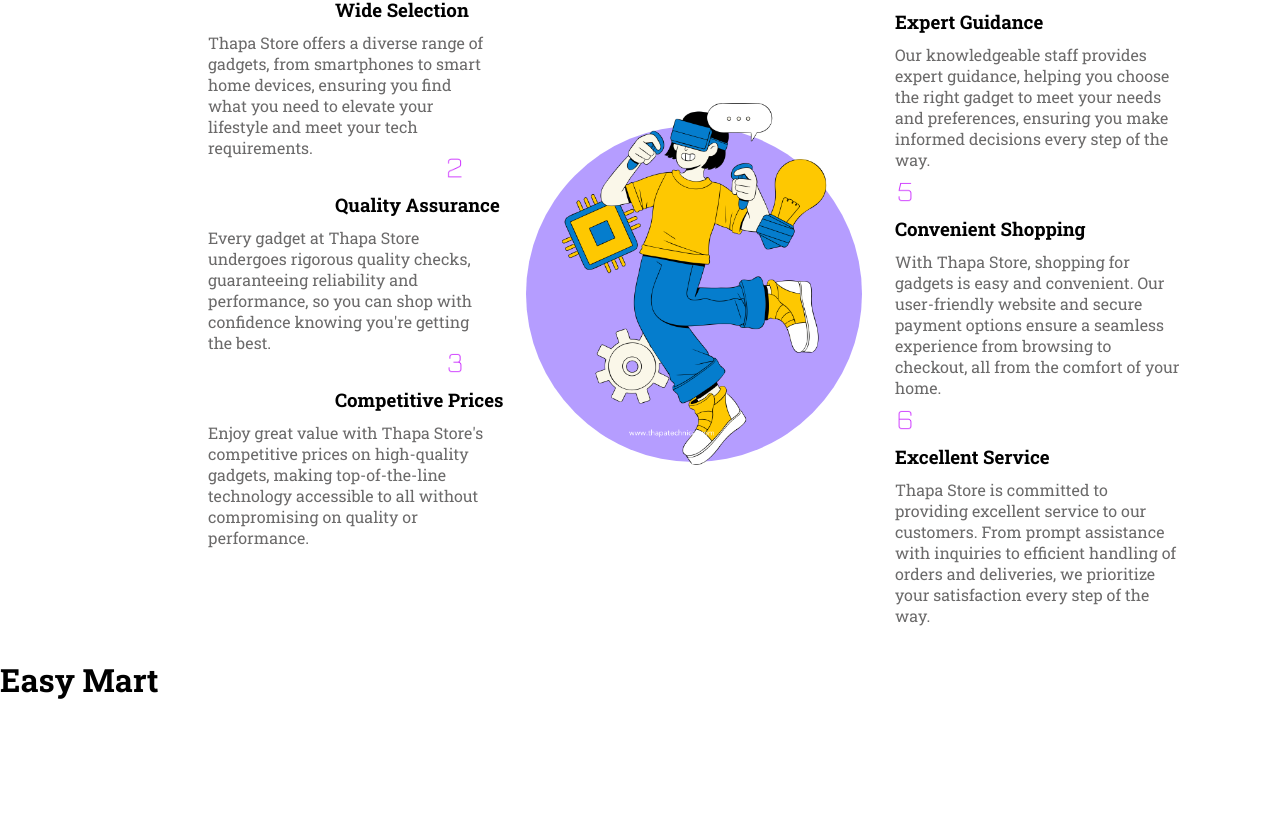
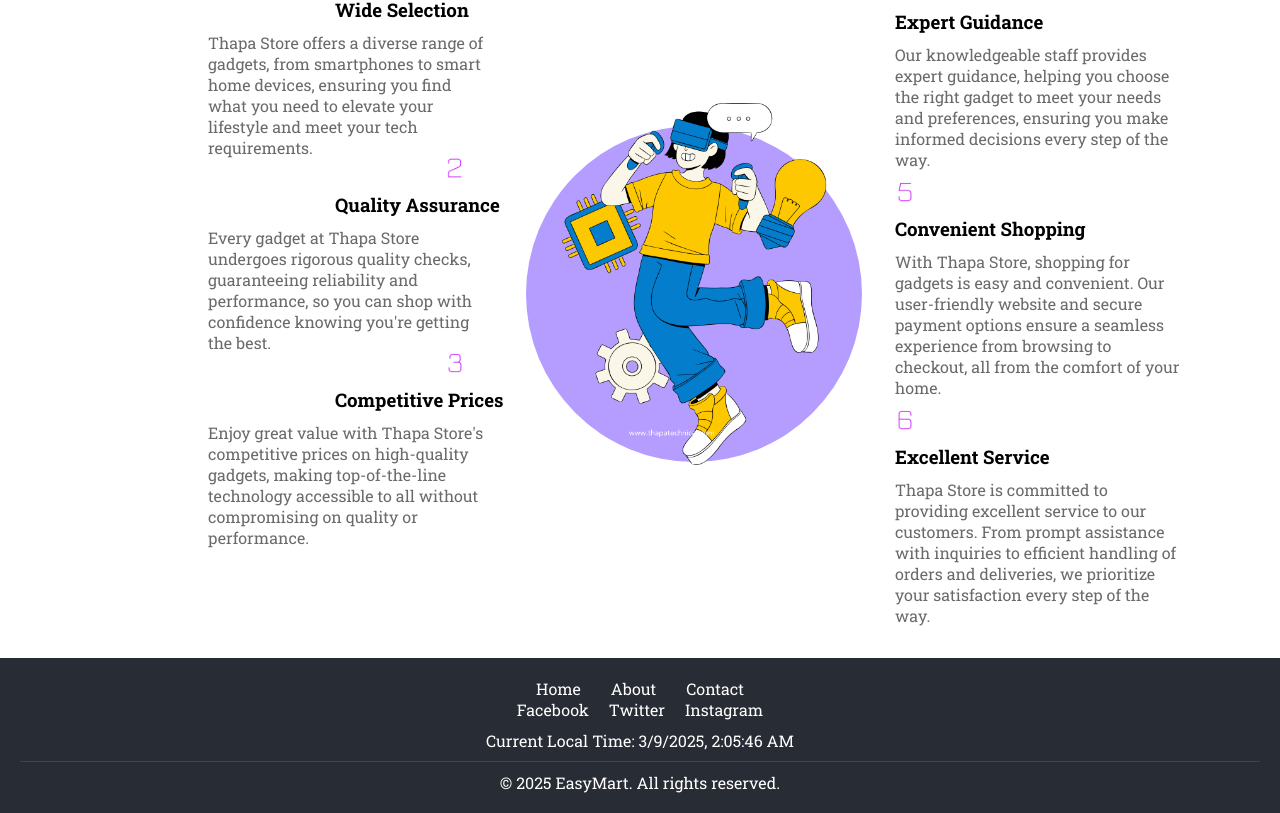
Before and after one commit to raviraj34/Easy_Mart, a React (Vite) app: page / in a window 1280 px wide. Shown: the part 1340-2153 px from the top of the page. Before the commit the page ends 2041 px from the top, so only its background shows below. Built offline with nearby package versions, Linux system fonts and the light colour scheme; no server answers.

Commit message:
ADDED FOOTER

```diff
--- a/src/App.css
+++ b/src/App.css
@@ -394,3 +394,31 @@
   left: 90px;
 
 }
+
+.footer {
+    background-color: #282c34;
+    color: white;
+    padding: 20px;
+    text-align: center;
+  }
+
+  .footer-nav a {
+    margin: 0 15px;
+    color: white;
+    text-decoration: none;
+  }
+
+  .footer-social a {
+    margin: 0 10px;
+    color: white;
+    text-decoration: none;
+  }
+
+  .footer-time {
+    margin: 10px 0;
+  }
+
+  .footer-bottom {
+    border-top: 1px solid #444;
+    padding-top: 10px;
+  }
--- a/src/api/Postapi.jsx
+++ b/src/api/Postapi.jsx
@@ -6,10 +6,10 @@
     useEffect(() => {
         const fetchData = async () => {
             try {
-                const response = await fetch('https://fakestoreapi.com/products'); // Replace with your API URL
+                const response = await fetch('https://fakestoreapi.com/products');
                 const result = await response.json();
                 setData(result);
-                console.log(result); // This logs the fetched data to the console
+                console.log(result);
             } catch (error) {
                 console.error('Error fetching data:', error);
             }
--- a/src/components/ui/Footer.jsx
+++ b/src/components/ui/Footer.jsx
@@ -1,7 +1,25 @@
 export const Footer = () => {
+    const currentTime = new Date().toLocaleString('en-US', { timeZone: 'Asia/Kolkata' });
     return (
         <footer className="footer">
-            <h1>Easy Mart</h1>
+          <div className="footer-content">
+            <nav className="footer-nav">
+              <a href="/">Home</a>
+              <a href="/about">About</a>
+              <a href="/contact">Contact</a>
+            </nav>
+            <div className="footer-social">
+              <a href="https://facebook.com" target="_blank" rel="noopener noreferrer">Facebook</a>
+              <a href="https://twitter.com" target="_blank" rel="noopener noreferrer">Twitter</a>
+              <a href="https://instagram.com" target="_blank" rel="noopener noreferrer">Instagram</a>
+            </div>
+            <div className="footer-time">
+              Current Local Time: {currentTime}
+            </div>
+          </div>
+          <div className="footer-bottom">
+            <p>&copy; 2025 EasyMart. All rights reserved.</p>
+          </div>
         </footer>
-    );
+      );
 };
```
